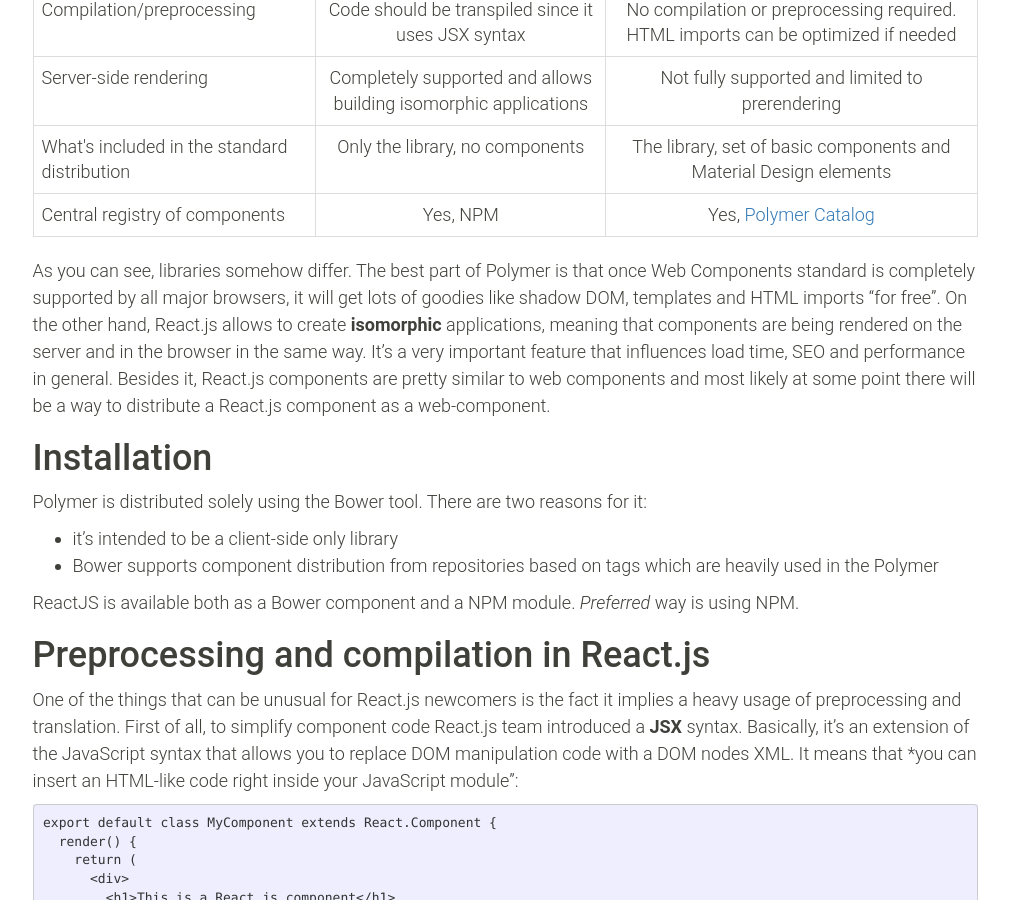
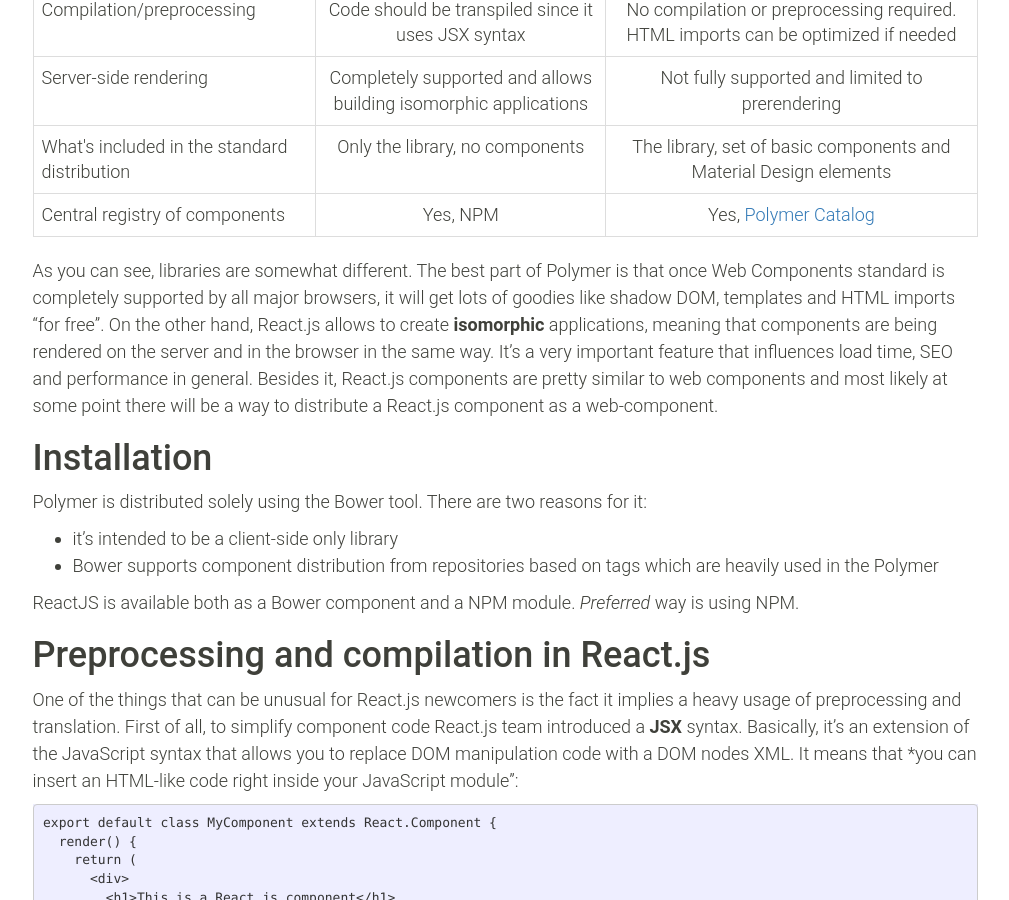
Before and after one commit to volodymyrrudyi/volodymyrrudyi.github.io, a Jekyll site: the page built from _posts/2016-01-06-polymer-vs-reactjs.markdown, in a window 1280 px wide and 900 px high, scrolled down 1230 px. Shown: the whole window, without its empty margins (135-1144 px from the left). Built offline with Jekyll 4.4.1, drawn with Linux system fonts in a browser that asks for light colours; comment, search, counter and statistics services are not loaded.

Commit message:
polymer post

```diff
--- a/_posts/2016-01-06-polymer-vs-reactjs.markdown
+++ b/_posts/2016-01-06-polymer-vs-reactjs.markdown
@@ -103,7 +103,7 @@
   </tbody>
 </table>
 
-As you can see, libraries somehow differ. The best part of Polymer is that once Web Components standard is completely supported by all major browsers, it will get lots of goodies like shadow DOM, templates and HTML imports "for free". On the other hand, React.js allows to create **isomorphic** applications, meaning that components are being rendered on the server and in the browser in the same way. It's a very important feature that influences load time, SEO and performance in general. Besides it, React.js components are pretty similar to web components and most likely at some point there will be a way to distribute a React.js component as a web-component.
+As you can see, libraries are somewhat different. The best part of Polymer is that once Web Components standard is completely supported by all major browsers, it will get lots of goodies like shadow DOM, templates and HTML imports "for free". On the other hand, React.js allows to create **isomorphic** applications, meaning that components are being rendered on the server and in the browser in the same way. It's a very important feature that influences load time, SEO and performance in general. Besides it, React.js components are pretty similar to web components and most likely at some point there will be a way to distribute a React.js component as a web-component.
 
 # Installation
 
```
